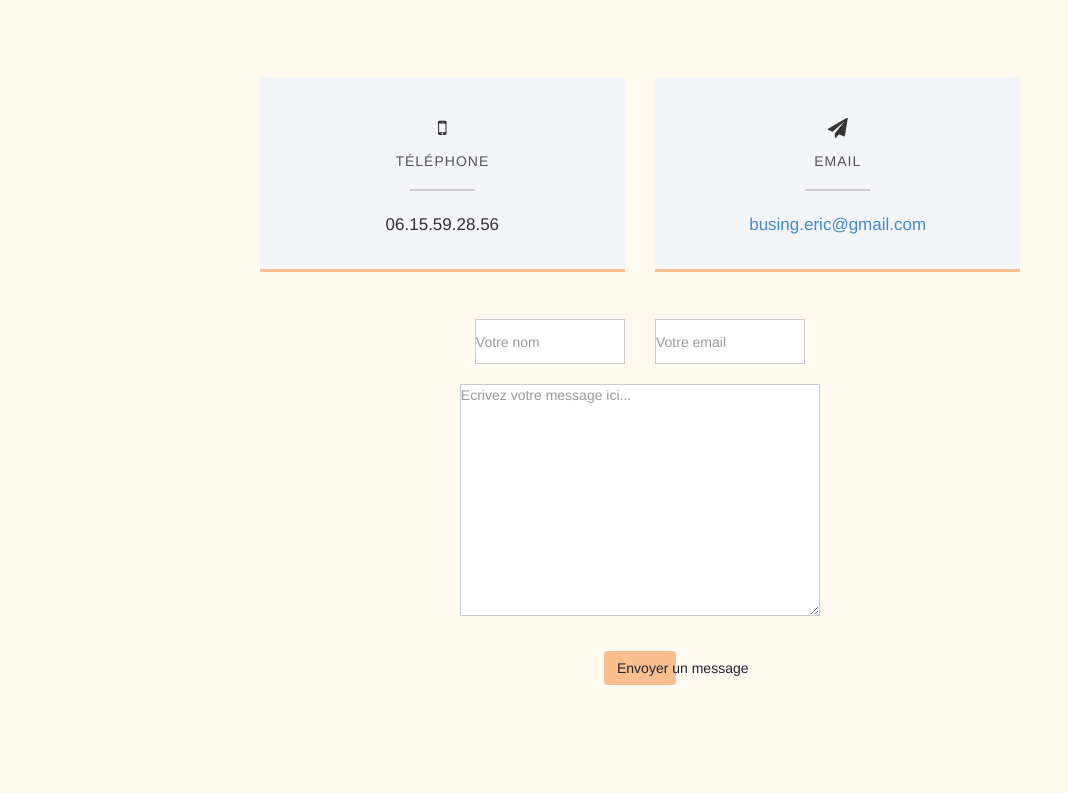
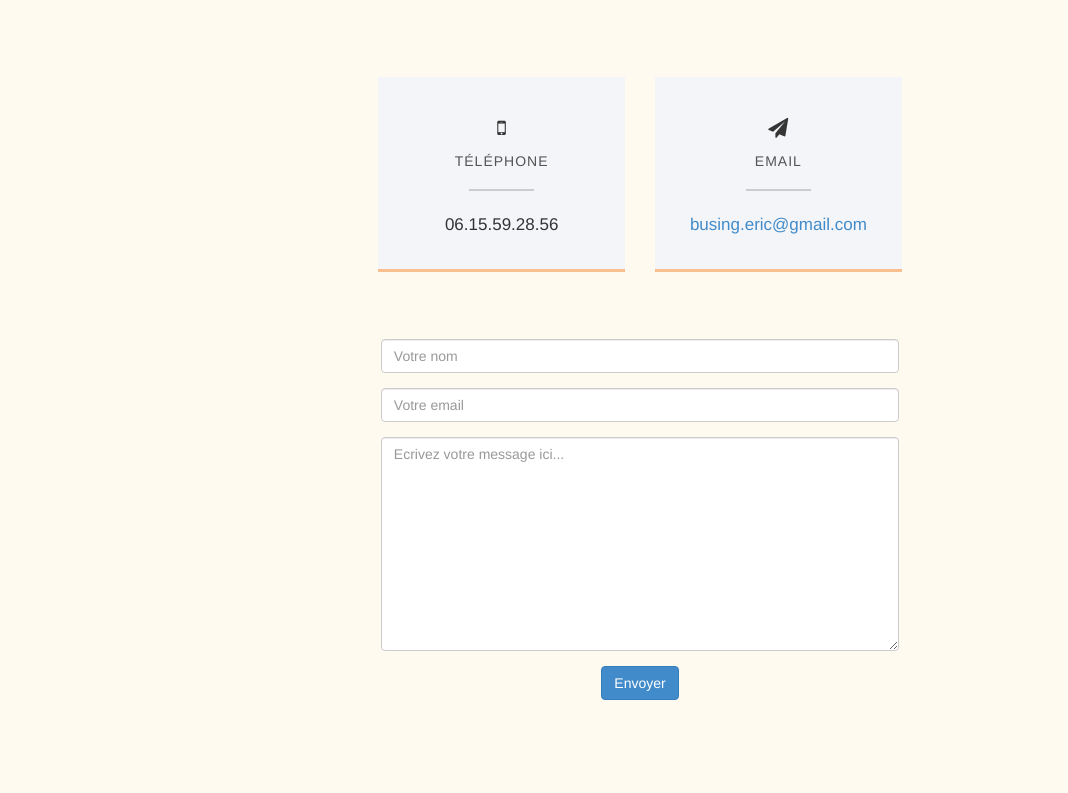
Before and after one commit to ericbusing/Portfolio-EB, a website with bundled scripts: page index.html in a window 1280 px wide. Shown: the part 2146-2939 px from the top of the page, without its empty margins (0-1068 px from the left). Built offline with nearby package versions, Linux system fonts and the light colour scheme.

Commit message:
email.js OK

```diff
--- a/css/style.css
+++ b/css/style.css
@@ -1042,6 +1042,8 @@ ul.social-buttons li:last-child {
 	margin:70px 0;
 	display: flex;
     justify-content: center;
+	align-self: center;
+	width: 70%;
 }
 .contact-details h2 {
 	font-size:20px;
--- a/index.html
+++ b/index.html
@@ -324,29 +324,30 @@
                     </div>
                 </div>
             </div>
+            <div class="container border mt-3 bg-light">
                 <div class="row">
-                <div class="col-md-6 contact">
-                    <form role="form">
-                        <div class="row">
-                            <div class="col-md-6">
+                  <div class="col-md-6 border-left py-3">
                     <div class="form-group">
-                                    <input type="text" class="form-control" placeholder="Votre nom">
-                                </div>
-                            </div>
-                            <div class="col-md-6">
-                                <div class="form-group">
-                                    <input type="email" class="form-control" placeholder="Votre email">
-                                </div>
-                            </div>
+                      <input
+                        type="text"
+                        class="form-control"
+                        id="name"
+                        placeholder="Votre nom"
+                      />
                     </div>
                     <div class="form-group">
-                            <textarea class="form-control" placeholder="Ecrivez votre message ici..."
-                                style="height:232px;"></textarea>
+                      <input
+                        type="email"
+                        class="form-control"
+                        id="email"
+                        placeholder="Votre email"
+                      />
                     </div>
-                        <button type="submit" class="btn btn-send">
-                            Envoyer un message
-                        </button>
-                    </form>
+                    <div class="form-group">
+                      <textarea class="form-control" id="message" rows="10" placeholder="Ecrivez votre message ici..."></textarea>
+                    </div>
+                    <button class="btn btn-primary" onclick="sendMail()">Envoyer</button>
+                  </div>
                 </div>
               </div>
             <br>
@@ -406,6 +407,18 @@
     <!-- Navbar -->
     <script src="js/nav.js"></script>
 
+    <script src="./js/contact.js"></script>
+
+    <script
+      type="text/javascript"
+      src="https://cdn.jsdelivr.net/npm/@emailjs/browser@3/dist/email.min.js"
+    ></script>
+    <script type="text/javascript">
+      (function () {
+        emailjs.init("wGSjou6jVurLveOfU");
+      })();
+    </script>
+
     <!-- TEXT ROTATOR SETTINGS -->
     <script type="text/javascript">
         $(".rotate").textrotator({
--- /dev/null
+++ b/js/contact.js
@@ -0,0 +1,26 @@
+require("dotenv").config({ path: "../.env" });
+require("../");
+function sendMail() {
+  var params = {
+    name: document.getElementById("name").value,
+    email: document.getElementById("email").value,
+    message: document.getElementById("message").value,
+  };
+
+  const serviceID = "MY_SERVICE_ID";
+  const templateID = "MY_TEMPLETE_ID";
+
+  emailjs
+    .send(serviceID, templateID, params)
+    .then((res) => {
+      document.getElementById("name").value = "";
+      document.getElementById("email").value = "";
+      document.getElementById("message").value = "";
+      console.log(res);
+      alert("Your message sent successfully!!");
+    })
+    .catch((err) => {
+      console.log(err);
+      alert("There is an error!!");
+    });
+}
--- a/package.json
+++ b/package.json
@@ -26,6 +26,8 @@
     "@fortawesome/free-solid-svg-icons": "^6.2.0",
     "bcrypt": "^5.1.0",
     "darkmode-js": "^1.5.7",
+    "dotenv": "^16.0.3",
+    "emailjs-com": "^3.2.0",
     "nodejs": "^0.0.0"
   }
 }
```
Also changed, not shown: 2 other files. Lines whose indentation alone changed are shown as unchanged.
